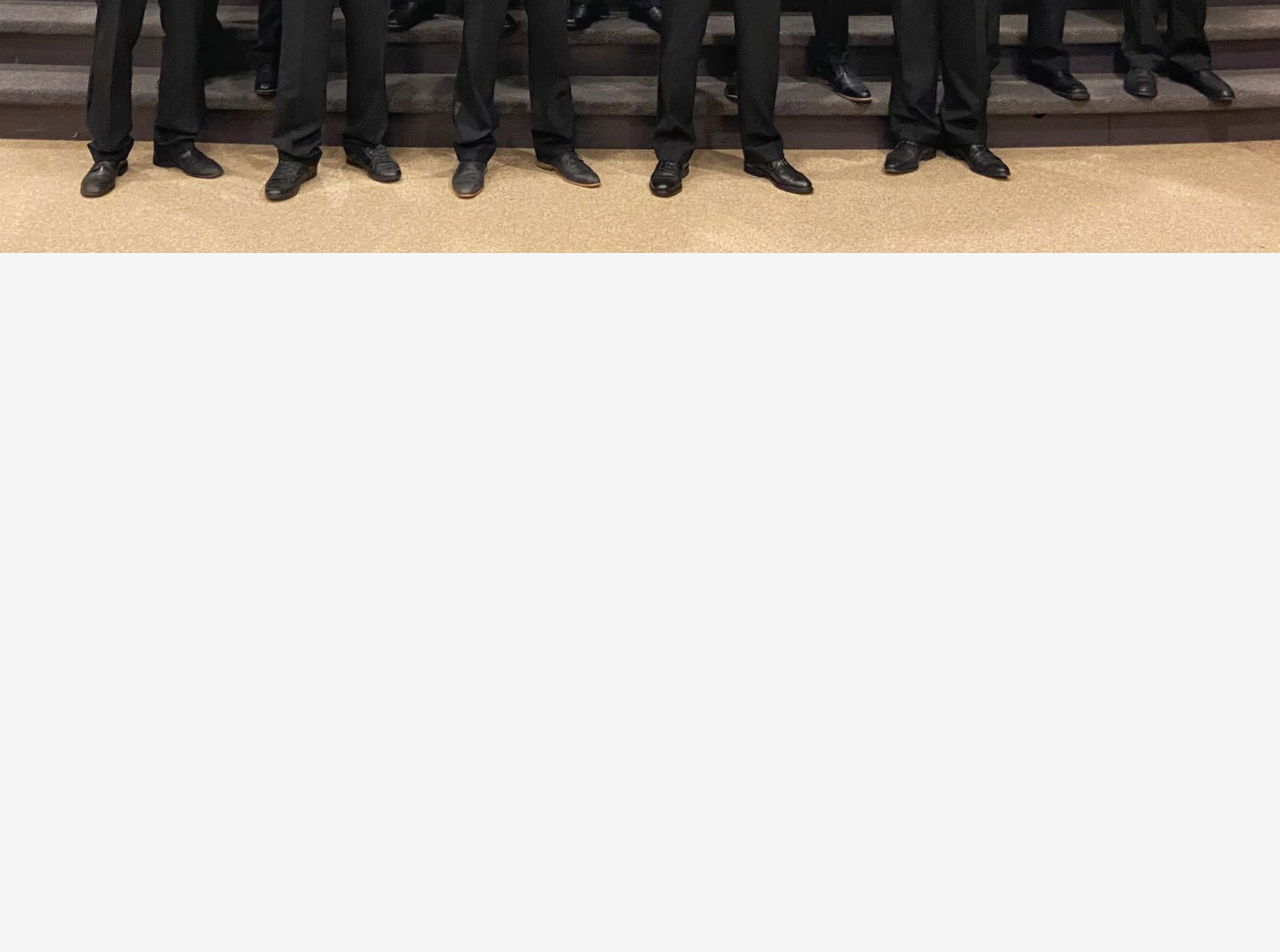
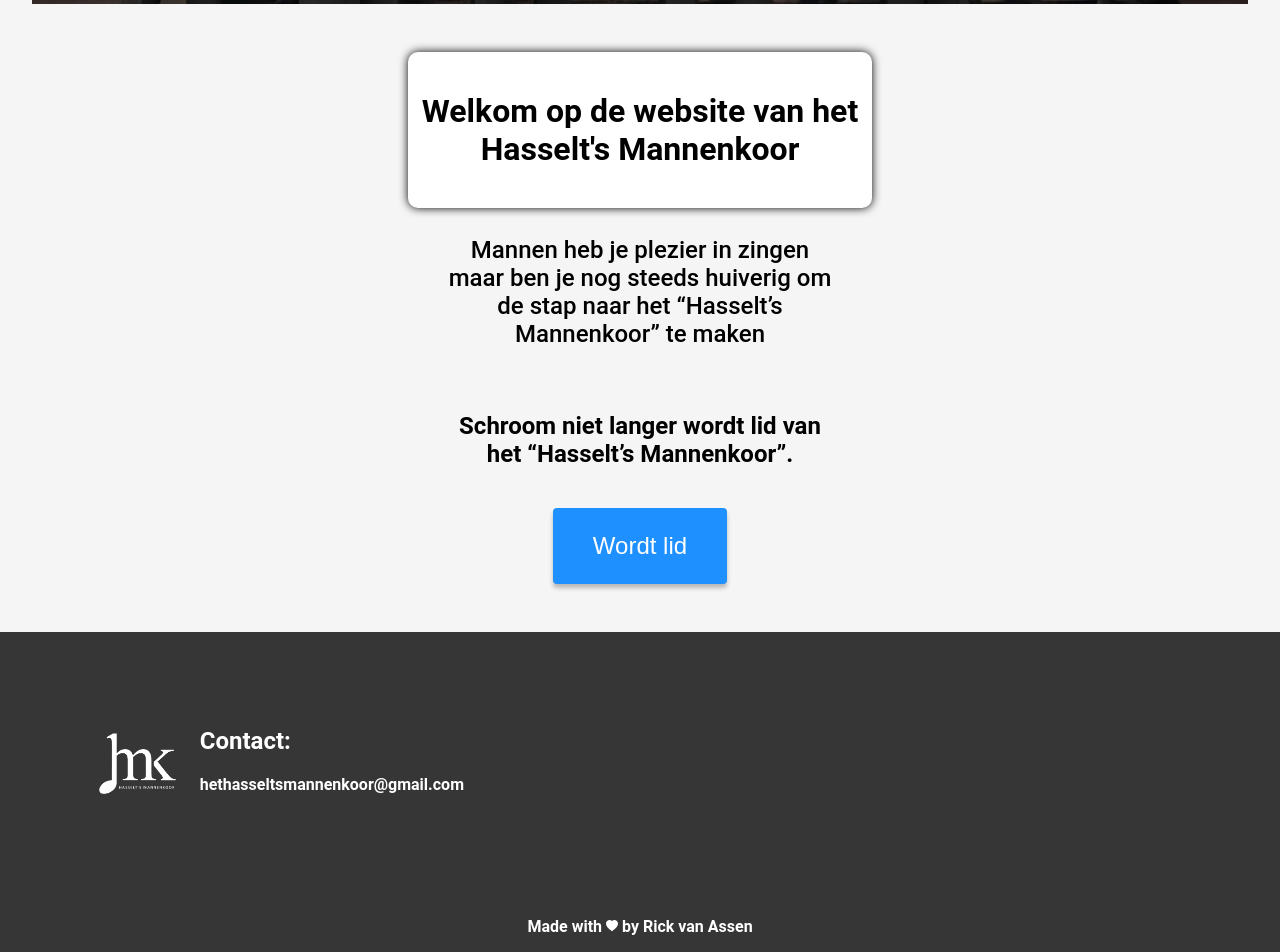
Before and after one commit to Rick-VA/mannenkoor-hasselt, a Vue app: page / in a window 1280 px wide. Shown: the part 612-1564 px from the top of the page. Before the commit the page ends 865 px from the top, so only its background shows below. Built offline with nearby package versions, Linux system fonts and the light colour scheme.

Commit message:
added footer and completed home page.

```diff
--- a/src/App.vue
+++ b/src/App.vue
@@ -1,11 +1,13 @@
 <template>
   <NavBarComponent />
   <RouterView />
+  <FooterComponent />
 </template>
 
 <script>
 import { RouterLink, RouterView } from 'vue-router'
 import NavBarComponent from './components/NavBarComponent.vue'
+import FooterComponent from './components/FooterComponent.vue'
 
 
 export default {
@@ -13,6 +15,7 @@ export default {
     RouterLink,
     RouterView,
     NavBarComponent,
+    FooterComponent,
   }
 }
 
--- /dev/null
+++ b/src/components/FooterComponent.vue
@@ -0,0 +1,89 @@
+<template>
+  <footer>
+
+    <div class="footer-container">
+      <div class="footer-img">
+        <router-link to="/">
+          <img src="/img/hasselts_mannenkoor_logo-wit.png" alt="logo">
+        </router-link>
+      </div>
+      <div class="footer-contact-info">
+        <h2>Contact:</h2>
+        <a href="mailto:hethasseltsmannenkoor@gmail.com">hethasseltsmannenkoor@gmail.com</a>
+      </div>
+    </div>
+    <div class="footer-text">
+    <p>Made with <svg xmlns="http://www.w3.org/2000/svg" width="12" height="12" fill="currentColor" class="bi bi-heart-fill" viewBox="0 0 16 16">
+      <path fill-rule="evenodd" d="M8 1.314C12.438-3.248 23.534 4.735 8 15-7.534 4.736 3.562-3.248 8 1.314"/>
+    </svg> by <a href="https://rickva.dev/">Rick van Assen</a></p>
+  </div>
+  </footer>
+</template>
+
+<script>
+
+</script>
+
+<style lang="scss" scoped>
+
+  footer {
+    width: 100%;
+    height: 20rem;
+    background: #363636;
+    display: flex;
+    flex-direction: column;
+    //align-items: center;
+    color: white;
+    font-weight: 600;
+
+    a {
+      color: white;
+    }
+  }
+  .footer-container {
+    width: 30%;
+    height: 20rem;
+    background: #363636;
+    display: flex;
+    justify-content: center;
+    align-items: center;
+    color: white;
+    font-weight: 600;
+    margin-left: 5rem;
+
+    a {
+      color: white;
+    }
+  }
+
+  .footer-text {
+    width: 100%;
+    background: #363636;
+    display: flex;
+    justify-content: center;
+    align-items: center;
+    color: white;
+    font-weight: 600;
+
+    a {
+      color: white;
+    }
+  }
+
+  .footer-img {
+    img {
+      width: 100%;
+      aspect-ratio: 3/2;
+      object-fit: contain;
+    }
+  }
+
+  .footer-contact-info {
+    display: flex;
+    flex-direction: column;
+    align-content: center;
+    margin-bottom: 2rem;
+  }
+
+
+</style>
--- a/src/components/NavBarComponent.vue
+++ b/src/components/NavBarComponent.vue
@@ -67,6 +67,8 @@ export default {
     padding: 0;
     margin: 0;
     box-sizing: border-box;
+    font-weight: 600;
+    font-size: 18px;
   }
 
   header {
@@ -81,7 +83,7 @@ export default {
   }
 
   .navbar {
-    min-height: 5rem;
+    min-height: 6.5rem;
     display: flex;
     justify-content: space-between;
     align-items: center;
--- a/src/views/HomeView.vue
+++ b/src/views/HomeView.vue
@@ -1,5 +1,27 @@
 <template>
-  <img src="/img/groepfoto.jpeg" class="group-photo">
+  <div class="group-photo-container">
+    <img src="/img/groepfoto-nOsYugKv4-transformed1.jpeg" class="group-photo">
+    <div class="group-photo-text">
+      <p >Welkom op de website van het Hasselt's Mannenkoor</p>
+    </div>
+  </div>
+
+  <div class="info-text">
+    <p>
+      Mannen heb je plezier in zingen maar ben je nog steeds huiverig om de stap
+      naar het “Hasselt’s Mannenkoor” te maken
+    </p>
+    <p>
+      <b>
+        Schroom niet langer wordt lid van het “Hasselt’s Mannenkoor”.
+      </b>
+    </p>
+
+    <button type="button">
+      Wordt lid
+    </button>
+  </div>
+
 </template>
 
 <script>
@@ -14,11 +36,62 @@ export default {
 
 <style lang="scss" scoped>
   .group-photo {
-    width: 100%;
-
-    margin-top: -10rem;
+    width: 95%;
+    object-fit: contain;
     z-index: 0;
+    top: 1.5rem;
     position: absolute;
   }
 
+  .group-photo-container {
+    display: flex;
+    align-items: center;
+    flex-direction: column;
+    height: 90dvh;
+  }
+
+  .group-photo-text {
+    color: black;
+    font-size: 2rem;
+    font-weight: 600;
+    text-align: center;
+    box-shadow: 0 0 10px black;
+    border-radius: 10px;
+    padding: .5rem;
+    z-index: 1;
+    position: relative;
+    top: 35rem;
+    width: 28rem;
+    background-color: white;
+  }
+
+  .info-text {
+    display: flex;
+    justify-content: center;
+    align-items: center;
+    font-size: 1.5rem;
+    font-weight: 500;
+    gap: 1rem;
+    flex-direction: column;
+
+    p {
+      width: 30%;
+      text-align: center;
+    }
+
+    button {
+      border-radius: 4px;
+      background: #1E90FF;
+      box-shadow: 0px 4px 4px 0px rgba(0, 0, 0, 0.25);
+      border: none;
+      color: white;
+      padding: 1.5rem 2.5rem;
+      font-size: 1.5rem;
+      font-weight: 500;
+      cursor: pointer;
+      margin-bottom: 3rem;
+    }
+  }
+
+
 </style>
```
Also changed, not shown: public/img/groepfoto-nOsYugKv4-transformed1.jpeg (added), 1 other file (tests, documents, lock files or other folders).
